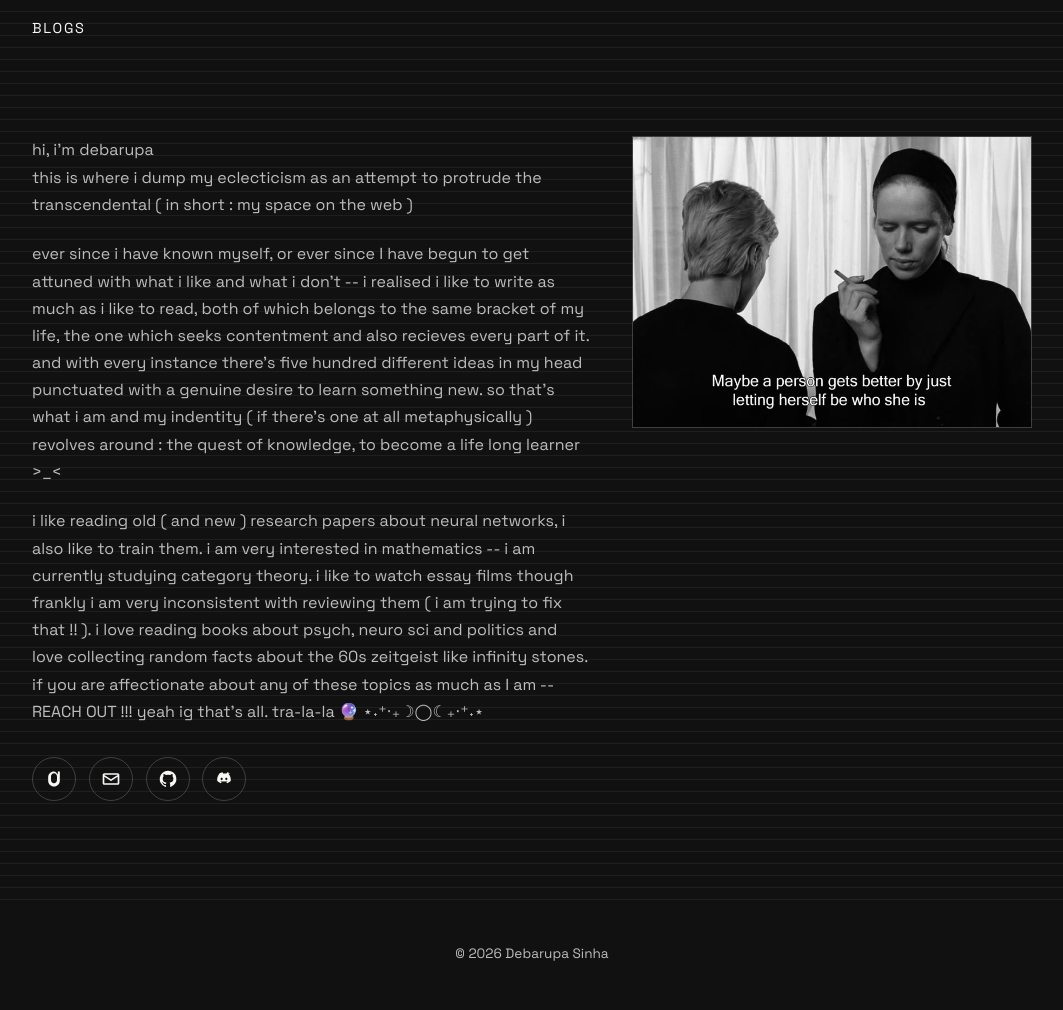
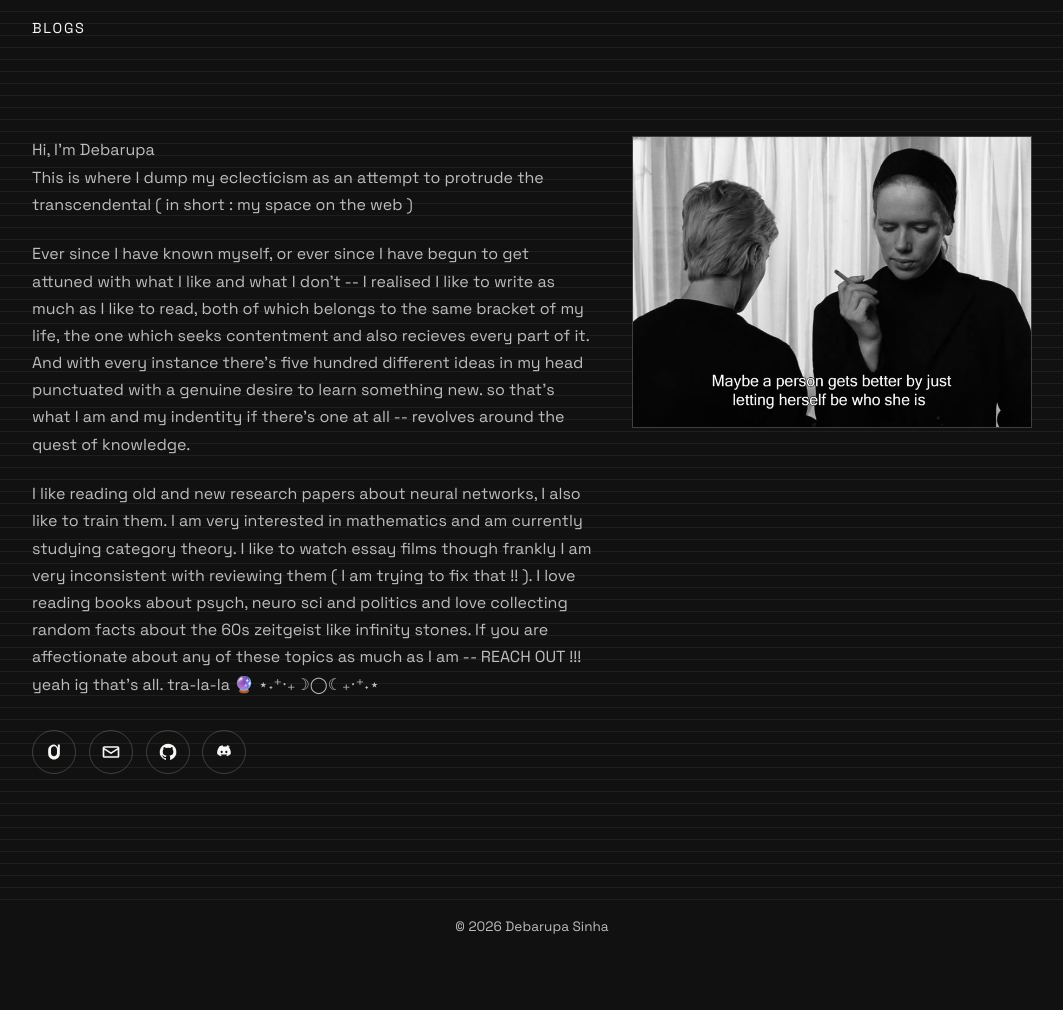
Before and after one commit to de-bo-rah/de-bo-rah.github.io, a Jekyll site: the page index.html, which Jekyll copies as it is, in a window 1280 px wide. Shown: the whole page, without its empty margins (108-1171 px from the left). Built offline with Jekyll 4.4.1, drawn with Linux system fonts in a browser that asks for light colours; after the commit the page ends 983 px from its top, so only the background shows below that.

Commit message:
Fix capitalization and grammar in index.html
Corrected capitalization and grammar in the introduction section.

```diff
--- a/index.html
+++ b/index.html
@@ -26,25 +26,25 @@
       <section class="hero container">
         <div class="hero-content">
           <p class="lede">
-            hi, i'm debarupa
+            Hi, I'm Debarupa
             <br />
-            this is where i dump my eclecticism as an attempt to protrude the transcendental ( in
+            This is where I dump my eclecticism as an attempt to protrude the transcendental ( in
             short : my space on the web )
           </p>
           <p class="lede">
-            ever since i have known myself, or ever since I have begun to get attuned with what i
-            like and what i don't -- i realised i like to write as much as i like to read, both of which belongs to
+            Ever since I have known myself, or ever since I have begun to get attuned with what I
+            like and what I don't -- I realised I like to write as much as I like to read, both of which belongs to
             the same bracket of my life, the one which seeks contentment and also recieves every part
-            of it. and with every instance there's five hundred different ideas in my head punctuated
-            with a genuine desire to learn something new. so that's what i am and my indentity ( if
-            there's one at all metaphysically ) revolves around : the quest of knowledge, to become a
-            life long learner >_<
+            of it. And with every instance there's five hundred different ideas in my head punctuated
+            with a genuine desire to learn something new. so that's what I am and my indentity if
+            there's one at all -- revolves around the quest of knowledge.
+
           </p>
           <p class="lede">
-            i like reading old ( and new ) research papers about neural networks, i also
-            like to train them. i am very interested in mathematics -- i am currently studying category theory.
-            i like to watch essay films though frankly i am very inconsistent with reviewing them ( i am trying to fix that !! ).
-            i love reading books about psych, neuro sci and politics and love collecting random facts about the 60s zeitgeist like infinity stones. if you are affectionate
+            I like reading old and new research papers about neural networks, I also
+            like to train them. I am very interested in mathematics and am currently studying category theory.
+            I like to watch essay films though frankly I am very inconsistent with reviewing them ( I am trying to fix that !! ).
+            I love reading books about psych, neuro sci and politics and love collecting random facts about the 60s zeitgeist like infinity stones. If you are affectionate
             about any of these topics as much as I am -- REACH OUT !!! yeah ig that's all. tra-la-la 🔮 ⋆˖⁺‧₊☽◯☾₊‧⁺˖⋆
           </p>
           <div class="icon-row" aria-label="Social links">
```
